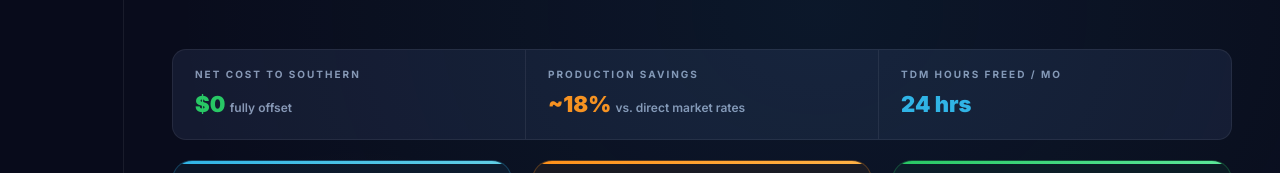
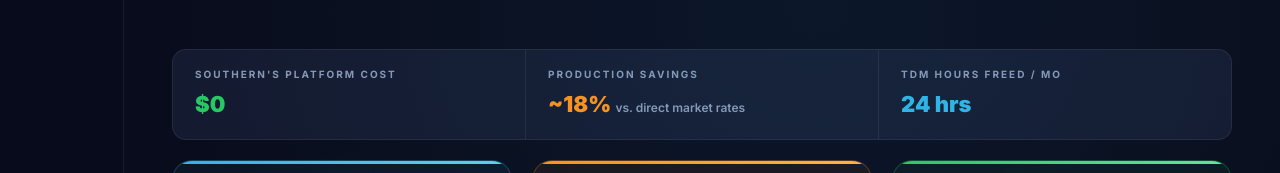
Before and after one commit to jfrohlinger/brandhub-sgws, a plain HTML site: page index.html in a window 1280 px wide. Shown: the part 500-673 px from the top of the page. Drawn offline with Linux system fonts and the light colour scheme.

Commit message:
Add files via upload

```diff
--- a/index.html
+++ b/index.html
@@ -285,8 +285,8 @@
       <!-- Supporting stat bar — above cards -->
       <div style="display:flex;flex-wrap:wrap;gap:0;background:var(--card);border:1px solid var(--border);border-radius:14px;overflow:hidden;margin-bottom:20px">
         <div style="flex:1;min-width:140px;padding:16px 22px;border-right:1px solid var(--border)">
-          <div style="font-size:10px;font-weight:700;letter-spacing:2px;text-transform:uppercase;color:var(--muted);margin-bottom:5px">Net Cost to Southern</div>
-          <div style="font-size:22px;font-weight:900;color:var(--green)">$0 <span style="font-size:12px;font-weight:600;color:var(--muted)">fully offset</span></div>
+          <div style="font-size:10px;font-weight:700;letter-spacing:2px;text-transform:uppercase;color:var(--muted);margin-bottom:5px">Southern's Platform Cost</div>
+          <div style="font-size:22px;font-weight:900;color:var(--green)">$0</div>
         </div>
         <div style="flex:1;min-width:140px;padding:16px 22px;border-right:1px solid var(--border)">
           <div style="font-size:10px;font-weight:700;letter-spacing:2px;text-transform:uppercase;color:var(--muted);margin-bottom:5px">Production Savings</div>
```
